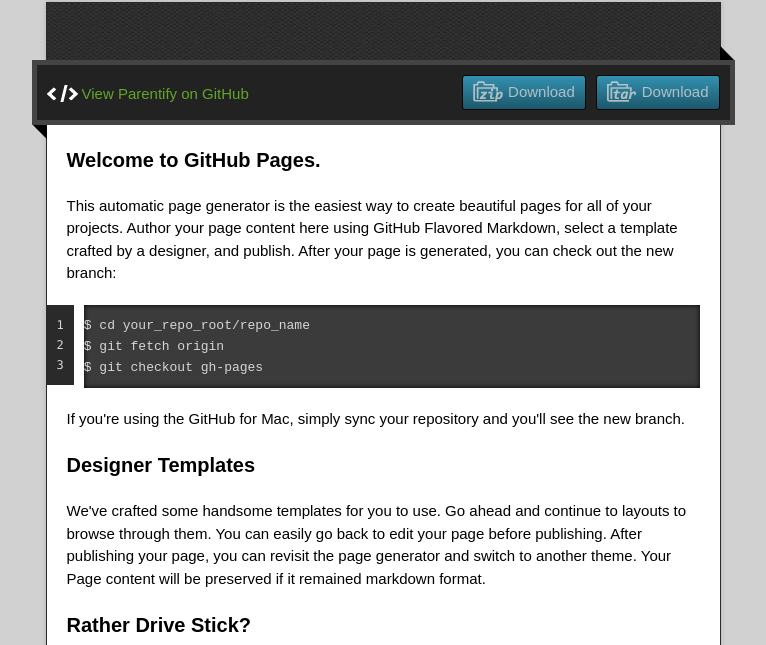
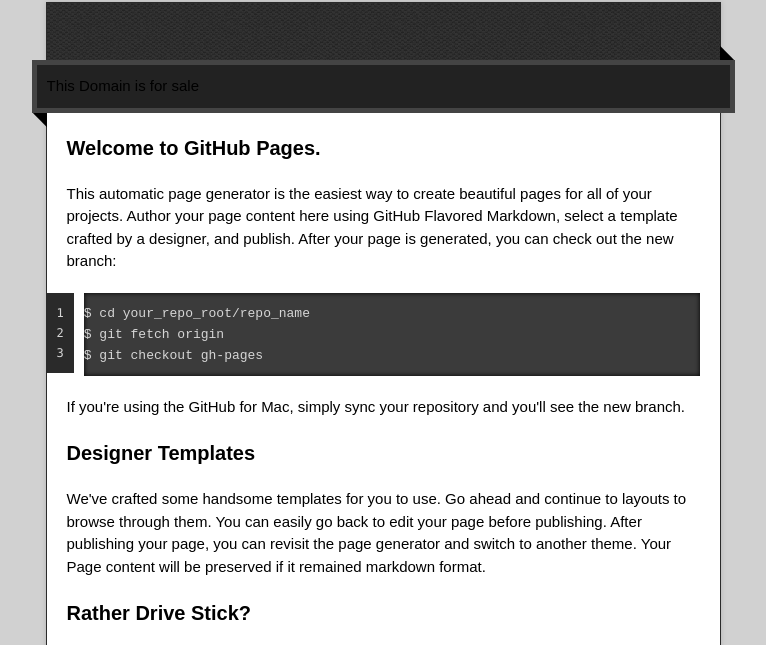
Before and after one commit to ravensnowbird/parentify, a plain HTML site: page index.html in a window 1280 px wide. Shown: the part 128-773 px from the top of the page, without its empty margins (257-1023 px from the left). Drawn offline with nearby package versions, Linux system fonts and the light colour scheme.

Commit message:
Update index.html

```diff
--- a/index.html
+++ b/index.html
@@ -29,9 +29,7 @@
       <div id="main" role="main">
         <div class="download-bar">
         <div class="inner">
-          <a href="https://github.com/ravensnowbird/parentify/tarball/master" class="download-button tar"><span>Download</span></a>
-          <a href="https://github.com/ravensnowbird/parentify/zipball/master" class="download-button zip"><span>Download</span></a>
-          <a href="https://github.com/ravensnowbird/parentify" class="code">View Parentify on GitHub</a>
+          This Domain is for sale
         </div>
         <span class="blc"></span><span class="trc"></span>
         </div>
```
